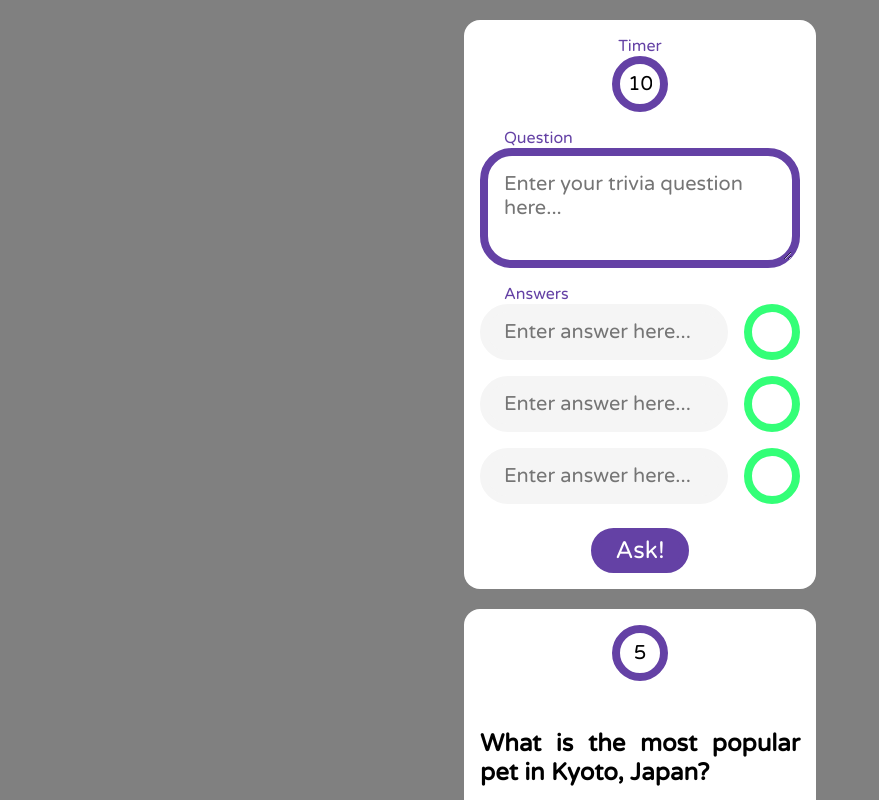
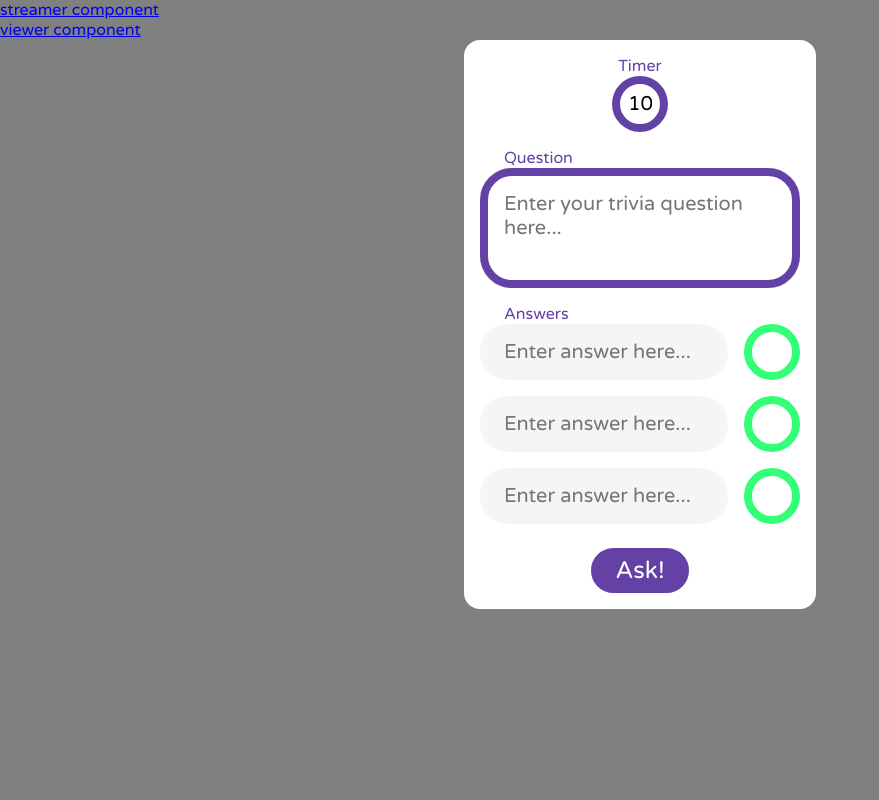
Before and after one commit to bern/live-trivia, a React (Create React App) app in the folder trivia-frontend/: page /streamer in a window 1280 px wide. Shown: the top 800 px of the page, without its empty margins (0-879 px from the left). Built offline with nearby package versions, Linux system fonts and the light colour scheme.

Commit message:
routing, next adding redux to make it stateless/functional

```diff
--- a/trivia-frontend/package.json
+++ b/trivia-frontend/package.json
@@ -6,6 +6,7 @@
     "font-awesome": "^4.7.0",
     "react": "^16.2.0",
     "react-dom": "^16.2.0",
+    "react-router-dom": "^4.2.2",
     "react-scripts": "1.1.0"
   },
   "scripts": {
--- a/trivia-frontend/src/App.js
+++ b/trivia-frontend/src/App.js
@@ -1,5 +1,6 @@
 import './App.css';
 import React, { Component } from 'react';
+import {BrowserRouter as Router, Route, Link} from 'react-router-dom';
 import Streamer from './Streamer/Streamer';
 import Viewer from './Viewer/Viewer';
 import simulatedapi from './simulatedAsk'
@@ -12,12 +13,19 @@ class App extends Component {
 
   render() {
     return (
-      <div className="App">
-        <br/>
-        <Streamer></Streamer>
-        <br/>
-        <Viewer timer={simulatedapi.timer} question={simulatedapi.question} answers={simulatedapi.answers}></Viewer>
-      </div>
+      <Router>
+        <div className="App">
+          <Link to="/streamer">streamer component</Link>
+          <br/>
+          <Link to="/viewer"> viewer component</Link>
+
+          <Route path="/streamer" component={Streamer}/>
+
+          <Route path="/viewer" render={(props) => (<Viewer timer={simulatedapi.timer} question={simulatedapi.question} answers={simulatedapi.answers}/>)}/>
+
+
+        </div>
+      </Router>
     );
   }
 }
--- a/trivia-frontend/src/Streamer/Streamer.css
+++ b/trivia-frontend/src/Streamer/Streamer.css
@@ -1,5 +1,3 @@
-
-
 
 .creator-input{
   border-radius: 2rem;
@@ -92,6 +90,10 @@
   outline:none;
 }
 
+textarea{
+  resize: none;
+}
+
 .creator-input--submit{
   background: #6441a5;
   border-radius: 2rem;
```
Also changed, not shown: 1 other file (tests, documents, lock files or other folders). Lines whose indentation alone changed are shown as unchanged.
